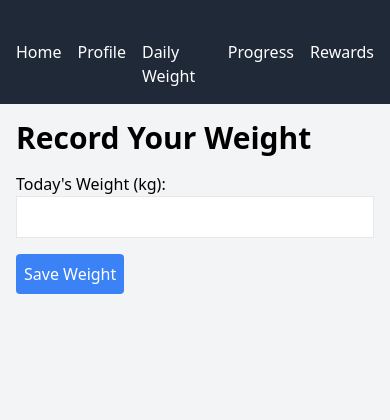
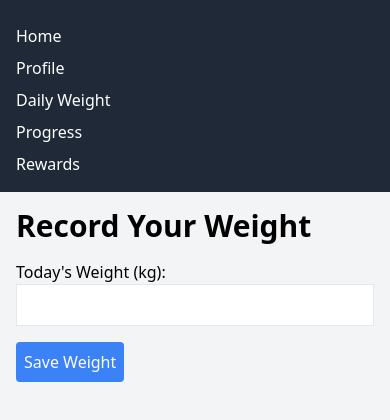
Before and after one commit to alessiopes/my-weight-tracker, a plain HTML site: page public/daily.html in a window 390 px wide. Drawn offline with nearby package versions, Linux system fonts and the light colour scheme; no server answers.

Commit message:
Make HTMLs mobile-responsive

```diff
--- a/public/daily.html
+++ b/public/daily.html
@@ -14,16 +14,15 @@
 
 <body class="bg-gray-100">
     <nav class="bg-gray-800 p-4 text-white">
-        <span id="greeting" class="mr-4"></span>
-        <ul class="flex space-x-4">
-            <li><a href="index.html">Home</a></li>
-            <li><a href="profile.html">Profile</a></li>
-            <li><a href="daily.html">Daily Weight</a></li>
-            <li><a href="progress.html">Progress</a></li>
-            <li><a href="rewards.html">Rewards</a></li>
+        <span id="greeting" class="block mb-2 sm:mb-0 sm:inline mr-4"></span>
+        <ul class="flex flex-col sm:flex-row space-y-2 sm:space-y-0 sm:space-x-4">
+            <li><a href="index.html" class="block text-white hover:text-gray-300">Home</a></li>
+            <li><a href="profile.html" class="block text-white hover:text-gray-300">Profile</a></li>
+            <li><a href="daily.html" class="block text-white hover:text-gray-300">Daily Weight</a></li>
+            <li><a href="progress.html" class="block text-white hover:text-gray-300">Progress</a></li>
+            <li><a href="rewards.html" class="block text-white hover:text-gray-300">Rewards</a></li>
         </ul>
     </nav>
-
     <div class="container mx-auto p-4">
         <h1 class="text-3xl font-bold mb-4">Record Your Weight</h1>
         <form id="weight-form">
```
Also changed, not shown: public/index.html (+7 -8 lines), public/profile.html (+7 -9 lines), public/progress.html (+7 -9 lines), public/rewards.html (+7 -8 lines).
